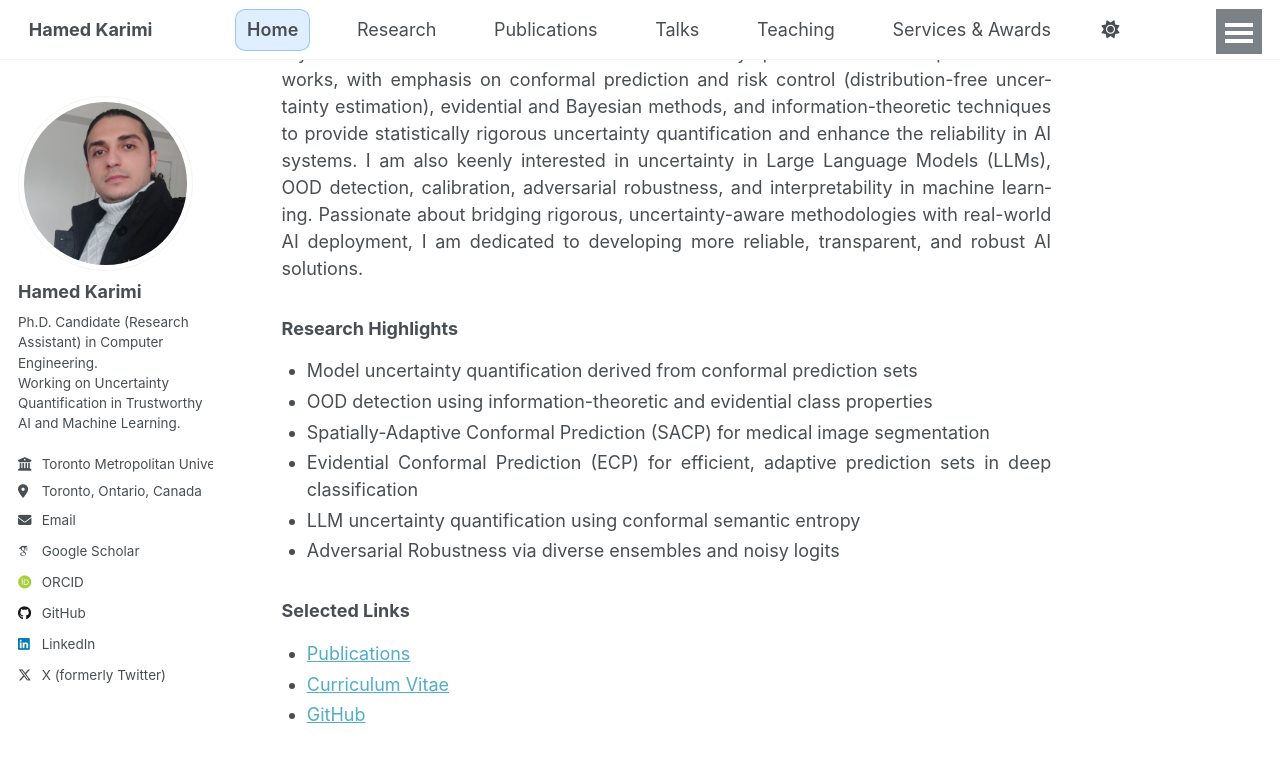
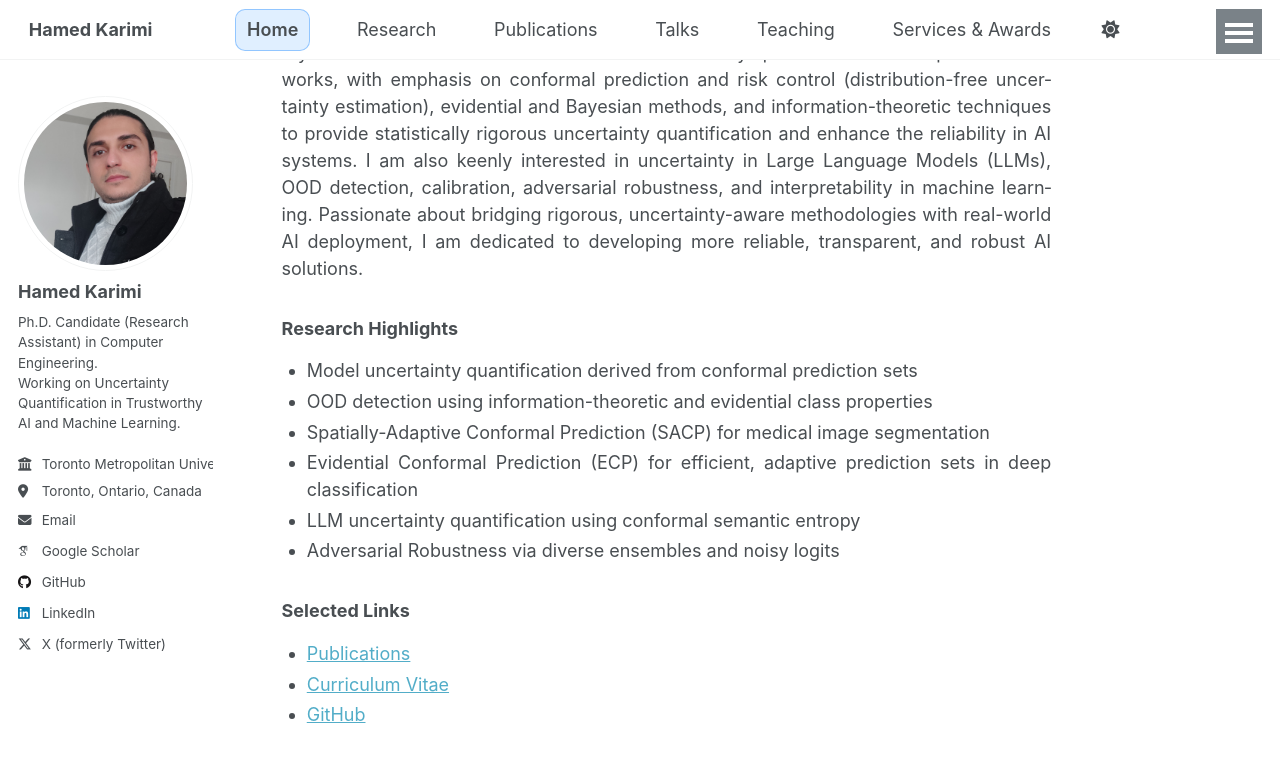
Before and after one commit to hamedmx/hamedmx.github.io, a Jekyll site: the page built from _pages/about.md, in a window 1280 px wide and 900 px high, scrolled down 315 px. Shown: the top 762 px of the window. Built offline with Jekyll 4.4.1, drawn with Linux system fonts in a browser that asks for light colours; some web fonts are replaced; a script that is not in the unit is left out; part of the change alters nothing that is shown.

Commit message:
Update _config.yml

```diff
--- a/_config.yml
+++ b/_config.yml
@@ -27,7 +27,7 @@ author:
   name             : "Hamed Karimi"
   pronouns         : # example: "she/her"
   bio              : "Ph.D. Candidate (Research Assistant) in Computer Engineering.<br>Working on Uncertainty Quantification in Trustworthy AI and Machine Learning." # Conformal Prediction & risk control, evidential/Bayesian deep learning, calibration, OOD Detection, Adversarial robustness, and LLM uncertainty.
-  employer         : "Toronto Metropolitan University"
+  employer         : "Toronto Metropolitan University (formerly Ryerson University)"
   location         : "Toronto, Ontario, Canada"
   uri              : # URL
   email            : "hamed.karimi@torontomu.ca"
@@ -38,10 +38,10 @@ author:
   googlescholar    : "https://scholar.google.com/citations?user=QOIx27EAAAAJ"
   inspire-hep      : # URL
   impactstory      : # URL
-  orcid            : "https://orcid.org/0000-0002-9132-593X"
+  orcid            : # "https://orcid.org/0000-0002-9132-593X"
   semantic         : # URL
   pubmed           : # "https://www.ncbi.nlm.nih.gov/pubmed/?term=john+snow"
-  researchgate     : # URL
+  researchgate     : # https://www.researchgate.net/profile/Hamed-Karimi-3?ev=hdr_xprf
   scopus           : # URL
 
   # Repositories and software development
```
